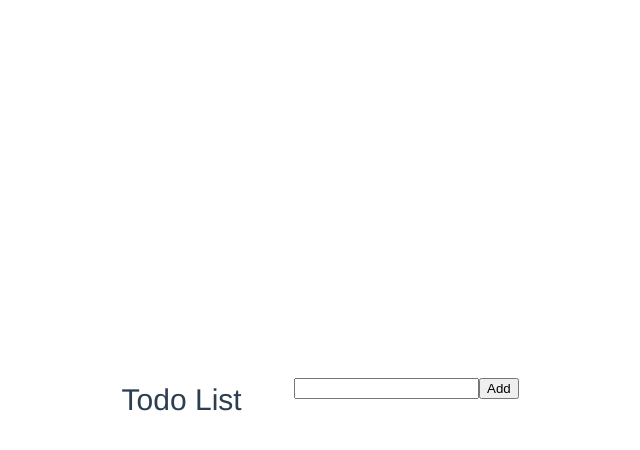
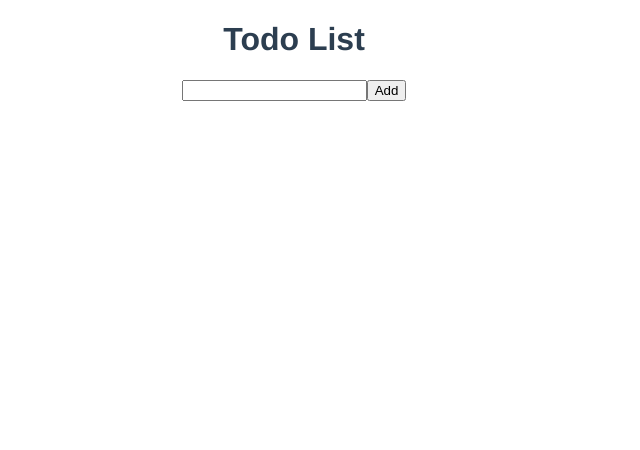
Before and after one commit to jhnnyk/todolist-pinia-tutorial, a Vue app: page / in a window 1280 px wide. Shown: the top 450 px of the page, without its empty margins (346-986 px from the left). Built offline with nearby package versions, Linux system fonts and the light colour scheme.

Commit message:
delete boilerplate css

```diff
--- a/src/assets/base.css
+++ /dev/null
@@ -1,86 +0,0 @@
-/* color palette from <https://github.com/vuejs/theme> */
-:root {
-  --vt-c-white: #ffffff;
-  --vt-c-white-soft: #f8f8f8;
-  --vt-c-white-mute: #f2f2f2;
-
-  --vt-c-black: #181818;
-  --vt-c-black-soft: #222222;
-  --vt-c-black-mute: #282828;
-
-  --vt-c-indigo: #2c3e50;
-
-  --vt-c-divider-light-1: rgba(60, 60, 60, 0.29);
-  --vt-c-divider-light-2: rgba(60, 60, 60, 0.12);
-  --vt-c-divider-dark-1: rgba(84, 84, 84, 0.65);
-  --vt-c-divider-dark-2: rgba(84, 84, 84, 0.48);
-
-  --vt-c-text-light-1: var(--vt-c-indigo);
-  --vt-c-text-light-2: rgba(60, 60, 60, 0.66);
-  --vt-c-text-dark-1: var(--vt-c-white);
-  --vt-c-text-dark-2: rgba(235, 235, 235, 0.64);
-}
-
-/* semantic color variables for this project */
-:root {
-  --color-background: var(--vt-c-white);
-  --color-background-soft: var(--vt-c-white-soft);
-  --color-background-mute: var(--vt-c-white-mute);
-
-  --color-border: var(--vt-c-divider-light-2);
-  --color-border-hover: var(--vt-c-divider-light-1);
-
-  --color-heading: var(--vt-c-text-light-1);
-  --color-text: var(--vt-c-text-light-1);
-
-  --section-gap: 160px;
-}
-
-@media (prefers-color-scheme: dark) {
-  :root {
-    --color-background: var(--vt-c-black);
-    --color-background-soft: var(--vt-c-black-soft);
-    --color-background-mute: var(--vt-c-black-mute);
-
-    --color-border: var(--vt-c-divider-dark-2);
-    --color-border-hover: var(--vt-c-divider-dark-1);
-
-    --color-heading: var(--vt-c-text-dark-1);
-    --color-text: var(--vt-c-text-dark-2);
-  }
-}
-
-*,
-*::before,
-*::after {
-  box-sizing: border-box;
-  margin: 0;
-  font-weight: normal;
-}
-
-body {
-  min-height: 100vh;
-  color: var(--color-text);
-  background: var(--color-background);
-  transition:
-    color 0.5s,
-    background-color 0.5s;
-  line-height: 1.6;
-  font-family:
-    Inter,
-    -apple-system,
-    BlinkMacSystemFont,
-    'Segoe UI',
-    Roboto,
-    Oxygen,
-    Ubuntu,
-    Cantarell,
-    'Fira Sans',
-    'Droid Sans',
-    'Helvetica Neue',
-    sans-serif;
-  font-size: 15px;
-  text-rendering: optimizeLegibility;
-  -webkit-font-smoothing: antialiased;
-  -moz-osx-font-smoothing: grayscale;
-}
--- a/src/assets/main.css
+++ /dev/null
@@ -1,35 +0,0 @@
-@import './base.css';
-
-#app {
-  max-width: 1280px;
-  margin: 0 auto;
-  padding: 2rem;
-  font-weight: normal;
-}
-
-a,
-.green {
-  text-decoration: none;
-  color: hsla(160, 100%, 37%, 1);
-  transition: 0.4s;
-  padding: 3px;
-}
-
-@media (hover: hover) {
-  a:hover {
-    background-color: hsla(160, 100%, 37%, 0.2);
-  }
-}
-
-@media (min-width: 1024px) {
-  body {
-    display: flex;
-    place-items: center;
-  }
-
-  #app {
-    display: grid;
-    grid-template-columns: 1fr 1fr;
-    padding: 0 2rem;
-  }
-}
--- a/src/main.js
+++ b/src/main.js
@@ -1,5 +1,3 @@
-import './assets/main.css'
-
 import { createApp } from 'vue'
 import { createPinia } from 'pinia'
 
```
